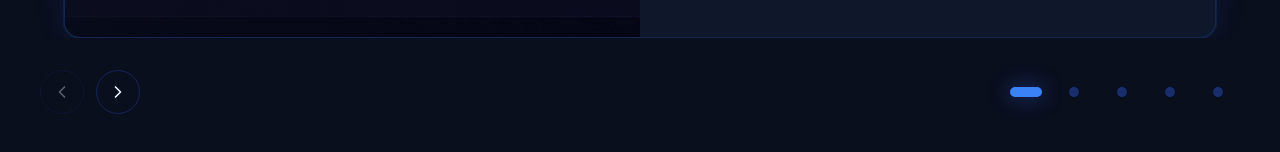
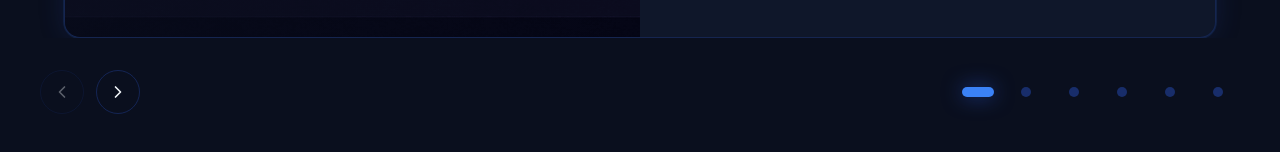
Before and after one commit to Kavi612/portfolio, a React (Vite) app: page / in a window 1280 px wide. Shown: the part 2292-2444 px from the top of the page. Built offline with nearby package versions, Linux system fonts and the light colour scheme.

Commit message:
new project

```diff
--- a/src/data/portfolioData.js
+++ b/src/data/portfolioData.js
@@ -40,7 +40,7 @@ export const profile = {
 }
 
 export const stats = [
-  { label: 'Projects', value: 5, suffix: '', decimals: 0 },
+  { label: 'Projects', value: 6, suffix: '', decimals: 0 },
   { label: 'Internships', value: 4, suffix: '', decimals: 0 },
   { label: 'CGPA', value: 8.13, suffix: '', decimals: 2 },
   { label: 'Industry Certs', value: 2, suffix: '', decimals: 0 },
@@ -70,15 +70,24 @@ export const projects = [
     image: 'farmcredit.png',
   },
   {
-    id: 'pixelpen',
-    name: 'PixelPen AI',
-    tagline: 'AI Content Studio',
+    id: 'noticeportal',
+    name: 'Department Notice Portal',
+    tagline: 'AWS Academic Communication System',
     description:
-      'Multimodal content studio combining CLIP, BART, and Groq to generate, refine, and score creative assets end-to-end.',
-    tech: ['React', 'FastAPI', 'CLIP', 'BART', 'PyTorch', 'Groq'],
-    liveUrl: 'https://pixelpen-ai.vercel.app',
-    githubUrl: 'https://github.com/Kavi612/pixelpen_ai',
-    image: 'pixelpen.png',
+      'Role-based notice portal for HOD, faculty, and students — AI-assisted drafting, scheduled publishing, poster uploads, and student unread tracking on a serverless AWS stack in Mumbai.',
+    tech: [
+      'React',
+      'TypeScript',
+      'AWS Cognito',
+      'Lambda',
+      'DynamoDB',
+      'S3',
+      'SES',
+      'Groq',
+    ],
+    liveUrl: 'https://notice-portal-six.vercel.app/',
+    githubUrl: 'https://github.com/Kavi612/notice',
+    image: 'noticeportal.png',
   },
   {
     id: 'citycraft',
@@ -101,6 +110,17 @@ export const projects = [
     liveUrl: 'https://datapilot-ej9z.vercel.app',
     githubUrl: 'https://github.com/Kavi612/datapilot',
     image: 'datapilot.png',
+  },
+  {
+    id: 'pixelpen',
+    name: 'PixelPen AI',
+    tagline: 'AI Content Studio',
+    description:
+      'Multimodal content studio combining CLIP, BART, and Groq to generate, refine, and score creative assets end-to-end.',
+    tech: ['React', 'FastAPI', 'CLIP', 'BART', 'PyTorch', 'Groq'],
+    liveUrl: 'https://pixelpen-ai.vercel.app',
+    githubUrl: 'https://github.com/Kavi612/pixelpen_ai',
+    image: 'pixelpen.png',
   },
 ]
 
```
